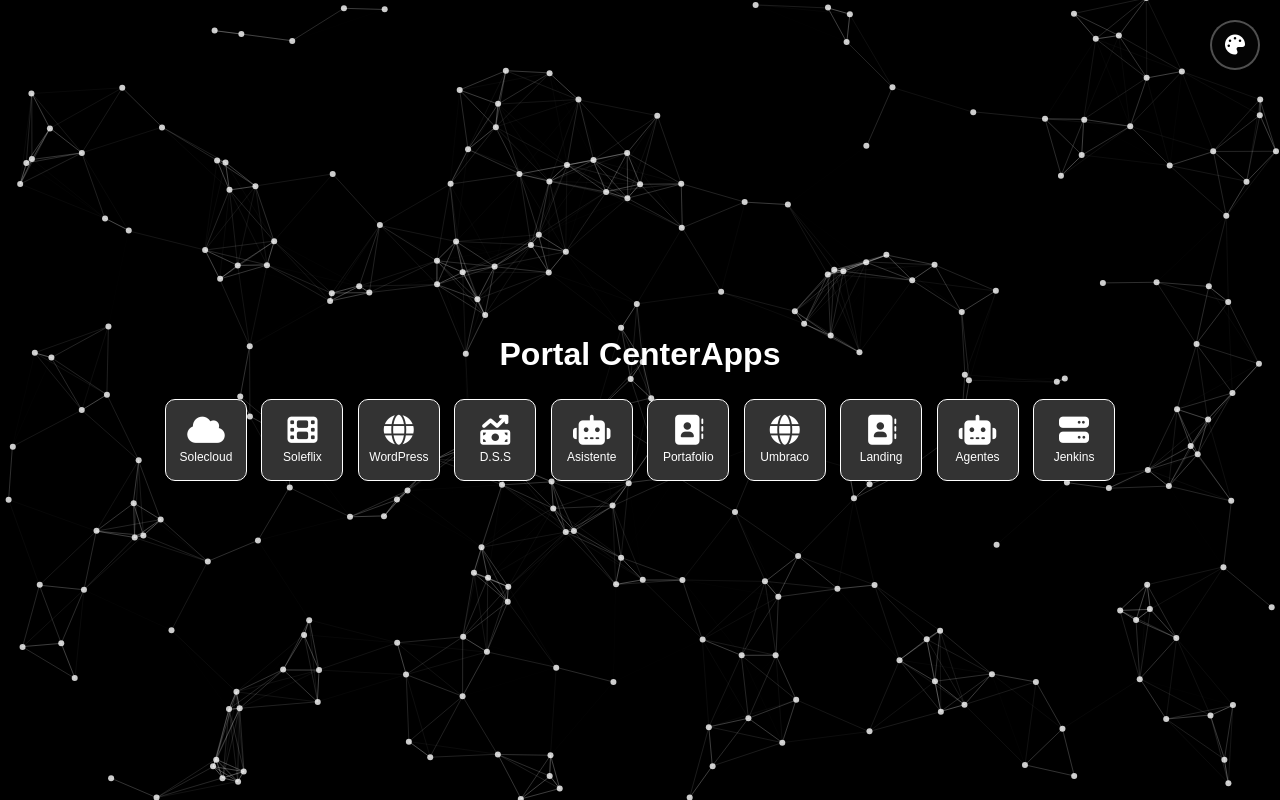
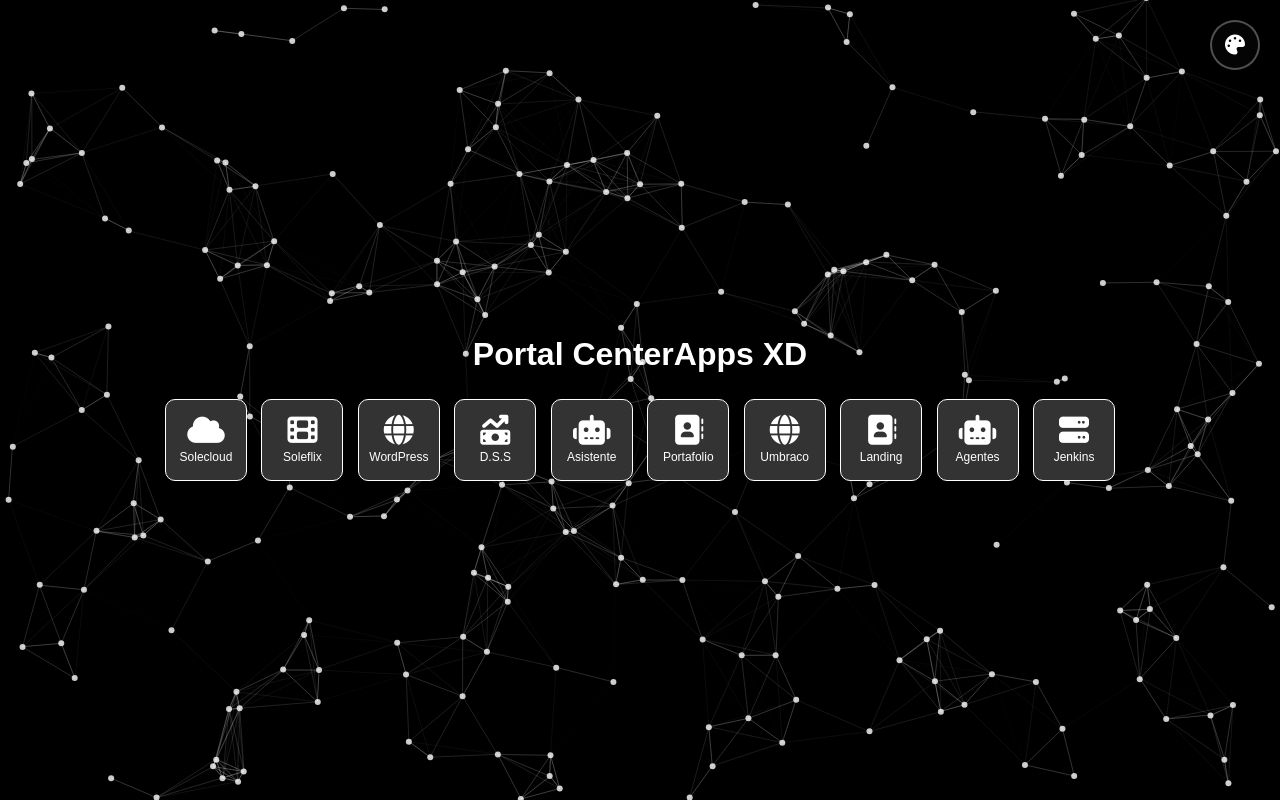
Before and after one commit to CODELION-010/homepage, a plain HTML site: page index.html in a window 1280 px wide. Drawn offline with nearby package versions, Linux system fonts and the light colour scheme; animation ran at ten frames a second.

Commit message:
PRUEBA DE CAMBIO

```diff
--- a/index.html
+++ b/index.html
@@ -35,7 +35,7 @@
 
    <!-- Contenido principal -->
     <div class="container">
-        <h1>Portal CenterApps</h1>
+        <h1>Portal CenterApps XD</h1>
         <a href="https://solecloud.centerapps.site" target="_blank" class="btn"><i class="fa-solid fa-cloud"></i>Solecloud</a>
         <a href="https://soleflix.centerapps.site" target="_blank" class="btn"><i class="fa-solid fa-film"></i>Soleflix</a>
         <a href="https://homepage.centerapps.site/" target="_blank" class="btn"><i class="fa-solid fa-globe"></i>WordPress</a>
```
